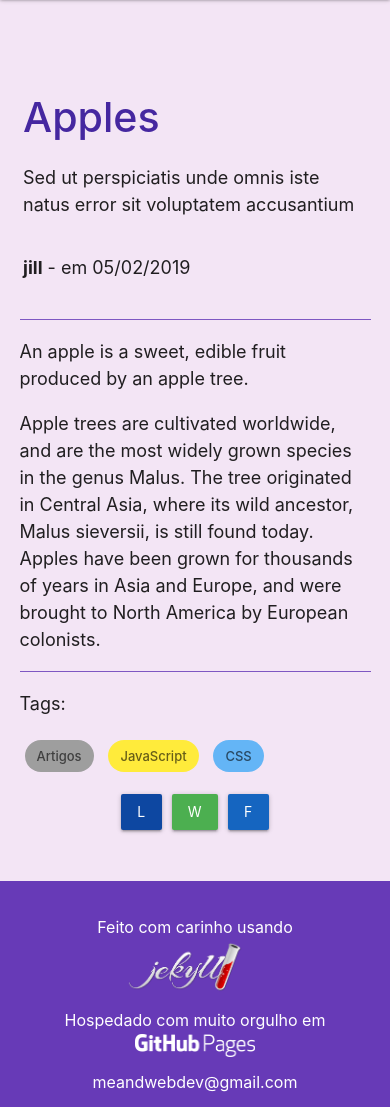
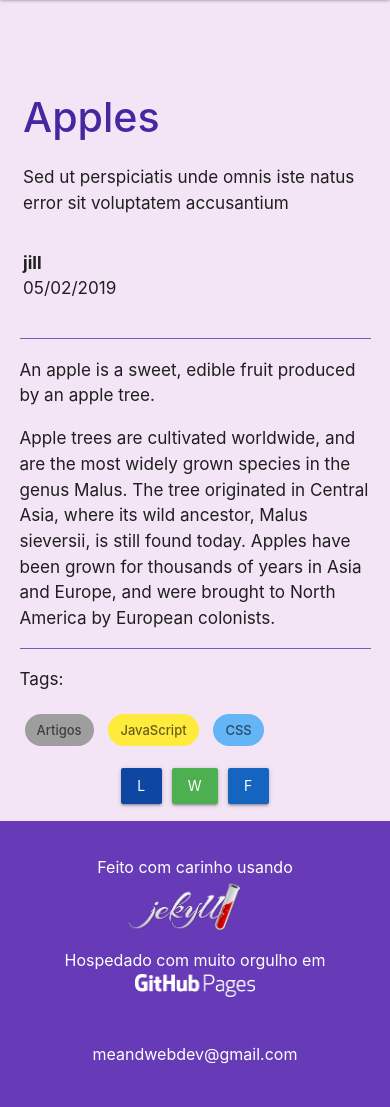
Before and after one commit to me-and-webDev/me-and-webDev.github.io, a Jekyll site: the page built from _posts/2019-02-05-apples.md, in a window 390 px wide and 1107 px high. Built offline with Jekyll 4.4.1, drawn with Linux system fonts in a browser that asks for light colours; nearby versions of some CDN libraries; some web fonts are replaced; library files that are not in the unit come from our copies.

Commit message:
Improvements in the 404 page and the footer

```diff
--- a/_layouts/post.html
+++ b/_layouts/post.html
@@ -6,7 +6,9 @@
     <h1 class="deep-purple-text text-darken-3">{{ page.title }}</h1>
     <p>{{ page.introPhrase }}</p>
     <div class="row valign-wrapper">
-      <p class="col s12 l4"><b>{{ page.author }}</b> - em <time>{{ page.date | date: "%d/%m/%Y" }}</time></p>
+      <p class="col s12 l4">
+        <b>{{ page.author }}</b><br><time>{{ page.date | date: "%d/%m/%Y" }}</time>
+      </p>
       <div class="col l8 right-align hide-on-med-and-down">
         {% for tag in page.tags %}
           {% include tag.html %}
--- a/assets/css/style.css
+++ b/assets/css/style.css
@@ -7,6 +7,12 @@
   display: flex;
   min-height: 100vh;
   flex-direction: column;
+}
+
+@media only screen and (min-width: 960px) {
+  .flow-text {
+      font-size: 1.5rem;
+  }
 }
 
 ::selection {
@@ -177,13 +183,9 @@
 }
 /* Fim dos ajustes para os cards */
 
-/* Ajustes para o início da página */
-
-/* Fim dos ajustes do início da página */
-
 /* Ajustes para posts */
 .post {
-  margin-bottom: 36px;
+  margin-bottom: 1em;
 }
 
 .post header {
@@ -219,14 +221,8 @@
   .post article {
     padding: 0;
   }
-}
 
-.post p {
-  font-size: large;
-}
-
-@media only screen and (max-width: 600px) {
-  .post p {
+  .post article p {
     width: 100%;
   }
 }
@@ -299,6 +295,12 @@
   margin-bottom: 0;
 }
 
+@media only screen and (max-width: 600px) {
+  .page-footer .row {
+    margin-bottom: 2em;
+  }
+}
+
 footer ul li {
   font-size: initial;
 }
@@ -348,11 +350,25 @@
 }
 
 #not-found i {
-  font-size: 10em;
+  font-size: 4em;
   margin-top: 2.8rem;
 }
 
 #not-found p {
-  font-size: 3em;
+  text-align: left;
+}
+
+#not-found article {
+  padding: 0 11%;
+}
+
+@media only screen and (max-width: 600px) {
+  #not-found article {
+    padding: 0;
+  }
+
+  #not-found article p {
+    width: 100%;
+  }
 }
 /* Fim dos ajustes 404 */
```
Also changed, not shown: 404.html (+20 -3 lines).
